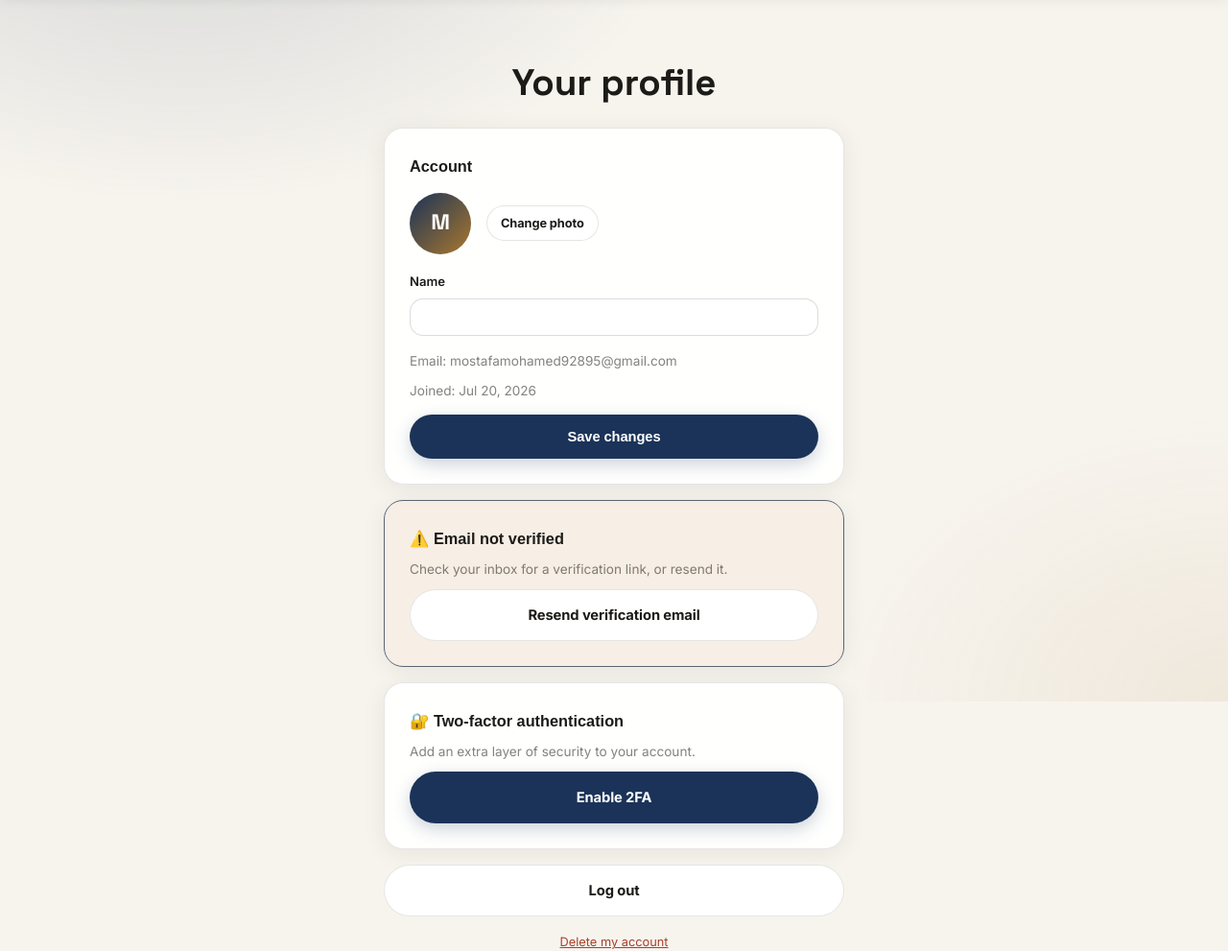
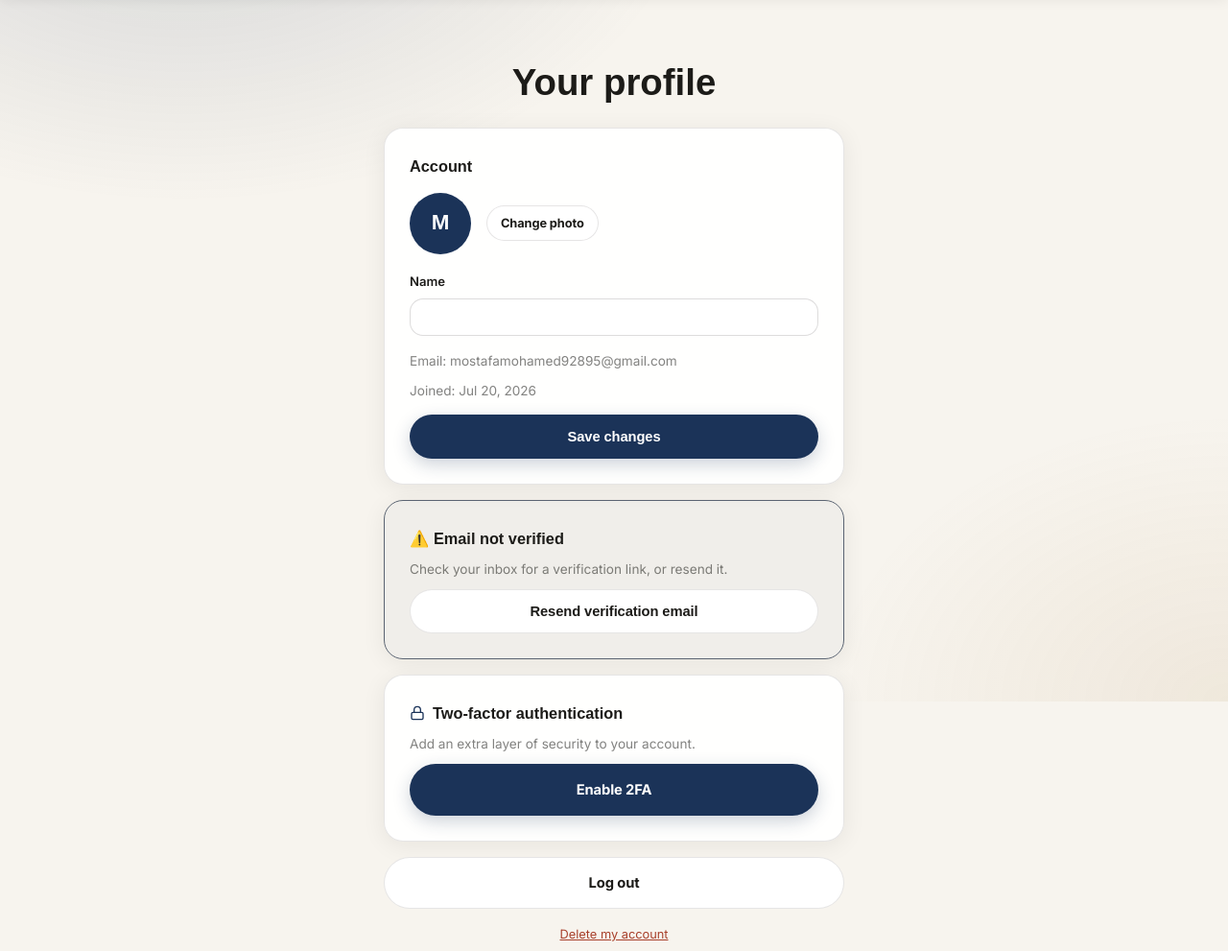
Before and after one commit to mostafamohamed521/qr_generator, a Django app: template templates/accounts/profile.html in a window 1280 px wide. Shown: the part 69-1060 px from the top of the page at 96% size. Run offline with Django 4.2, Linux system fonts and the light colour scheme; the template is opened without the code that fills it, so the values that code supplies are empty; a user stored in the database is signed in.

Commit message:
templates/accounts/profile.html: Update profile page

```diff
--- a/templates/accounts/profile.html
+++ b/templates/accounts/profile.html
@@ -3,7 +3,7 @@
 {% block title %}{% trans "Profile" %}{% endblock %}
 {% block content %}
 <section class="hero" style="padding-top:10px">
-  <h1 style="font-family:'Space Grotesk',sans-serif;font-weight:800;font-size:clamp(2rem,4vw,2.4rem);margin-bottom:6px">{% trans "Your profile" %}</h1>
+  <h1 style="font-family:'Fraunces',sans-serif;font-weight:700;font-size:clamp(2rem,4vw,2.4rem);margin-bottom:6px">{% trans "Your profile" %}</h1>
 </section>
 <div style="max-width:480px;margin:0 auto">
   <div class="feature-card" style="margin-bottom:16px">
@@ -16,7 +16,7 @@
           {% if user.profile.avatar %}
             <img src="{{ user.profile.avatar.url }}" alt="Avatar" style="width:64px;height:64px;border-radius:50%;object-fit:cover;border:2px solid var(--border)">
           {% else %}
-            <div style="width:64px;height:64px;border-radius:50%;background:linear-gradient(135deg,var(--accent),var(--accent-2));display:flex;align-items:center;justify-content:center;color:#fff;font-weight:700;font-size:1.4rem;font-family:'Space Grotesk',sans-serif">
+            <div style="width:64px;height:64px;border-radius:50%;background:var(--accent);display:flex;align-items:center;justify-content:center;color:#fff;font-weight:700;font-size:1.4rem;font-family:'Fraunces',sans-serif">
               {{ user.first_name|first|default:user.email|first|upper }}
             </div>
           {% endif %}
@@ -41,19 +41,22 @@
   </div>
 
   {% if not user.profile.is_email_verified %}
-  <div class="feature-card" style="margin-bottom:16px;border-color:var(--accent-3);background:rgba(255,148,102,.06)">
+  <div class="feature-card" style="margin-bottom:16px;border-color:var(--accent-3);background:rgba(138,147,163,.06)">
     <h3 style="display:flex;align-items:center;gap:8px">⚠️ {% trans "Email not verified" %}</h3>
     <p style="margin-bottom:10px">{% trans "Check your inbox for a verification link, or resend it." %}</p>
-    <a href="{% url 'accounts:resend_verification' %}" class="btn-secondary" style="width:100%;text-decoration:none;justify-content:center;display:flex">{% trans "Resend verification email" %}</a>
+    <form method="post" action="{% url 'accounts:resend_verification' %}">
+        {% csrf_token %}
+        <button type="submit" class="btn-secondary" style="width:100%;justify-content:center;display:flex">{% trans "Resend verification email" %}</button>
+    </form>
   </div>
   {% else %}
-  <div class="feature-card" style="margin-bottom:16px;border-color:var(--accent-2);background:rgba(20,216,164,.06)">
-    <p style="margin:0;display:flex;align-items:center;gap:8px">✅ {% trans "Email verified" %}</p>
+  <div class="feature-card" style="margin-bottom:16px;border-color:var(--accent-2);background:rgba(169,120,46,.06)">
+    <p style="margin:0;display:flex;align-items:center;gap:8px"><span style="color:#5c7a63;display:flex"><svg viewBox="0 0 24 24" fill="none" stroke="currentColor" stroke-width="2" width="16" height="16" style="flex-shrink:0"><polyline points="20 6 9 17 4 12"/></svg></span> {% trans "Email verified" %}</p>
   </div>
   {% endif %}
 
   <div class="feature-card" style="margin-bottom:16px">
-    <h3 style="display:flex;align-items:center;gap:8px">🔐 {% trans "Two-factor authentication" %}</h3>
+    <h3 style="display:flex;align-items:center;gap:8px"><span style="color:var(--accent);display:flex"><svg viewBox="0 0 24 24" fill="none" stroke="currentColor" stroke-width="2" width="16" height="16" style="flex-shrink:0"><rect x="3" y="11" width="18" height="11" rx="2"/><path d="M7 11V7a5 5 0 0 1 10 0v4"/></svg></span> {% trans "Two-factor authentication" %}</h3>
     {% if user.profile.two_factor_enabled %}
       <p style="margin-bottom:10px;color:var(--accent-2);font-weight:600">✓ {% trans "Enabled" %}</p>
       <a href="{% url 'accounts:twofa_disable' %}" class="btn-secondary" style="width:100%;text-decoration:none;justify-content:center;display:flex;color:var(--danger)">{% trans "Disable 2FA" %}</a>
```
